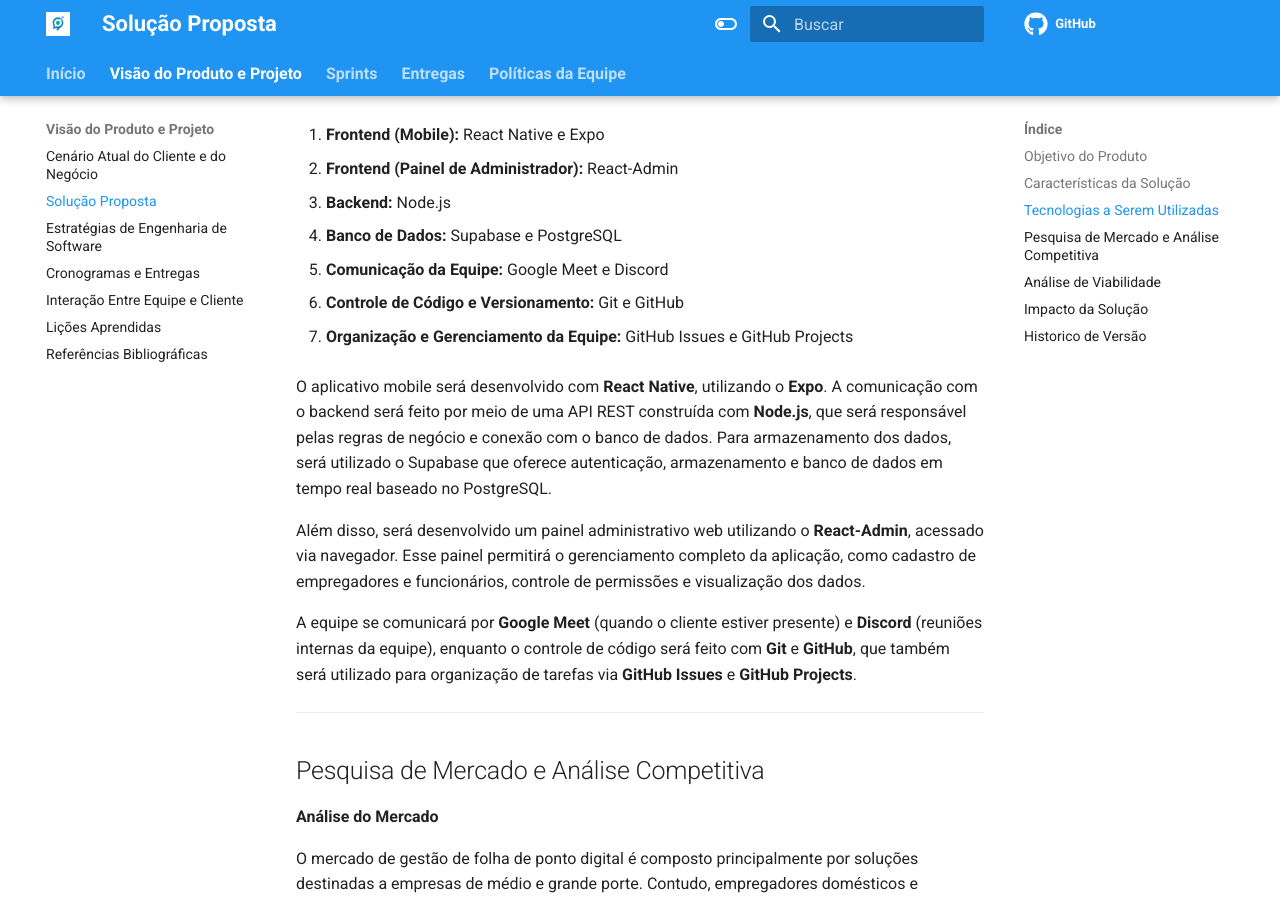
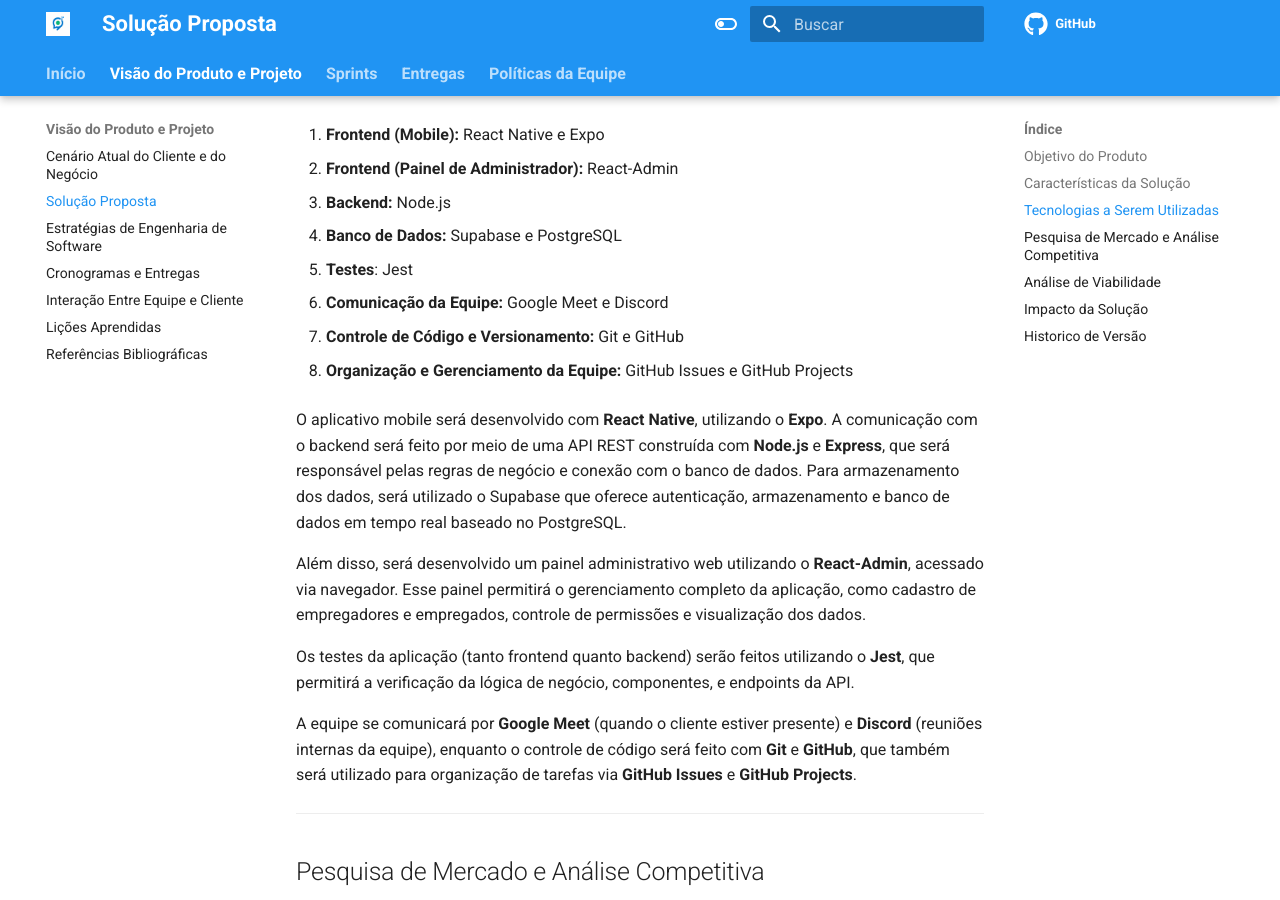
Before and after one commit to mdsreq-fga-unb/2025.1-T01-SeuPontoDigital, an MkDocs documentation site: the page built from docs/doc-visao/top2.md, in a window 1280 px wide and 900 px high, scrolled down 1006 px. Built offline with MkDocs 1.6.1 and Material for MkDocs 9.7.7, drawn with Linux system fonts in a browser that asks for light colours; comment, search, counter and statistics services are not loaded; some of the changed text lies outside the part shown.

Commit message:
docs(fix): corrigir para apresentação

```diff
--- a/docs/doc-visao/top2.md
+++ b/docs/doc-visao/top2.md
@@ -37,15 +37,19 @@ As caractéristicas da solução proposta, até o momento, incluem:
 
 4. **Banco de Dados:** Supabase e PostgreSQL
 
-5. **Comunicação da Equipe:** Google Meet e Discord
+5. **Testes**: Jest
 
-6. **Controle de Código e Versionamento:** Git e GitHub
+6. **Comunicação da Equipe:** Google Meet e Discord
 
-7. **Organização e Gerenciamento da Equipe:** GitHub Issues e GitHub Projects
+7. **Controle de Código e Versionamento:** Git e GitHub
 
-O aplicativo mobile será desenvolvido com **React Native**, utilizando o **Expo**. A comunicação com o backend será feito por meio de uma API REST construída com **Node.js**, que será responsável pelas regras de negócio e conexão com o banco de dados. Para armazenamento dos dados, será utilizado o Supabase que oferece autenticação, armazenamento e banco de dados em tempo real baseado no PostgreSQL.
+8. **Organização e Gerenciamento da Equipe:** GitHub Issues e GitHub Projects
 
-Além disso, será desenvolvido um painel administrativo web utilizando o **React-Admin**, acessado via navegador. Esse painel permitirá o gerenciamento completo da aplicação, como cadastro de empregadores e funcionários, controle de permissões e visualização dos dados.
+O aplicativo mobile será desenvolvido com **React Native**, utilizando o **Expo**. A comunicação com o backend será feito por meio de uma API REST construída com **Node.js** e **Express**, que será responsável pelas regras de negócio e conexão com o banco de dados. Para armazenamento dos dados, será utilizado o Supabase que oferece autenticação, armazenamento e banco de dados em tempo real baseado no PostgreSQL.
+
+Além disso, será desenvolvido um painel administrativo web utilizando o **React-Admin**, acessado via navegador. Esse painel permitirá o gerenciamento completo da aplicação, como cadastro de empregadores e empregados, controle de permissões e visualização dos dados.
+
+Os testes da aplicação (tanto frontend quanto backend) serão feitos utilizando o **Jest**, que permitirá a verificação da lógica de negócio, componentes, e endpoints da API.
 
  A equipe se comunicará por **Google Meet** (quando o cliente estiver presente) e **Discord** (reuniões internas da equipe), enquanto o controle de código será feito com **Git** e **GitHub**, que também será utilizado para organização de tarefas via **GitHub Issues** e **GitHub Projects**.
 
@@ -104,9 +108,7 @@ O *SeuPontoDigital* propõe uma solução acessível e prática para o controle
 Data     | Versão | Descrição | Autor(es) | Revisor(es)
 -------- | ------ | --------- | ----- | ---------
 15/04/2025 | 1.0 | Características da solução e Ferramentas utilizadas | Lucas Guimarães |
-16/04/2025 | 1.1 | Pesquisa de Mercado e Análise Competitiva e Objetivo do Produto (Adjetivos) | Joao Pedro |
+16/04/2025 | 1.1 | Pesquisa de Mercado e Análise Competitiva e Objetivo do Produto (correção de adjetivos) | Joao Pedro |
 17/04/2025 | 1.2 | Impacto da Solução | Willian Silva |
 17/04/2025 | 1.3 | Análise de viabilidade (técnica, prazo e mercado) | Davi de Aguiar |
-19/04/2025 | 1.4 | Correção das características da solução e ferramentas utilizadas | Lucas Guimarães |
-19/04/2025 | 1.5 | Correção do adjetivo "intuitiva" no tópico Diferenciais Competitivos| Joao Pedro |
-21/04/2025 | 1.6 | Correção e revisão da Solução Proposta| Lucas Guimarães | |
+21/04/2025 | 1.4 | Correção e revisão da Solução Proposta| Lucas Guimarães | |
```
Also changed, not shown: docs/doc-visao/top1.md (+1 -1 lines), docs/doc-visao/top3.md (+4 -9 lines), docs/doc-visao/top4.md (+1 -1 lines), docs/doc-visao/top5.md (+2 -2 lines), docs/doc-visao/top7.md (+1 -1 lines).
